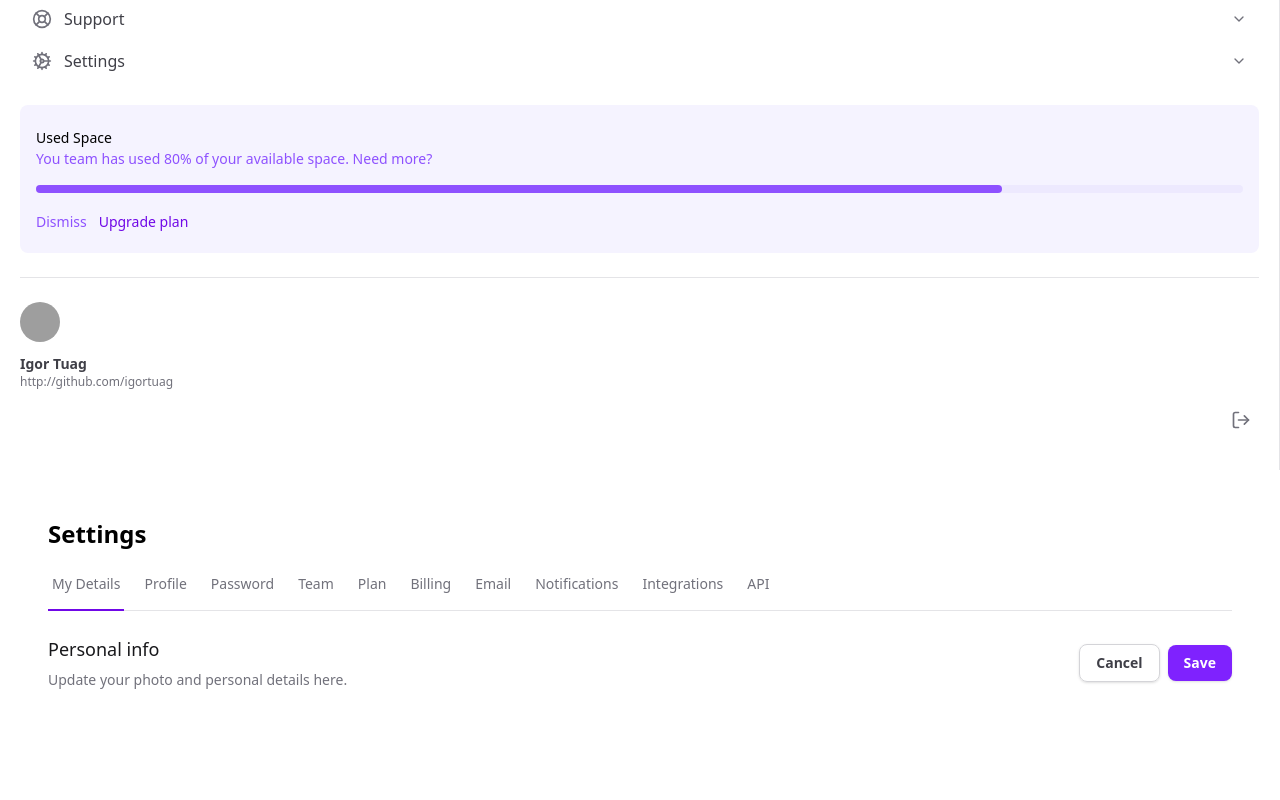
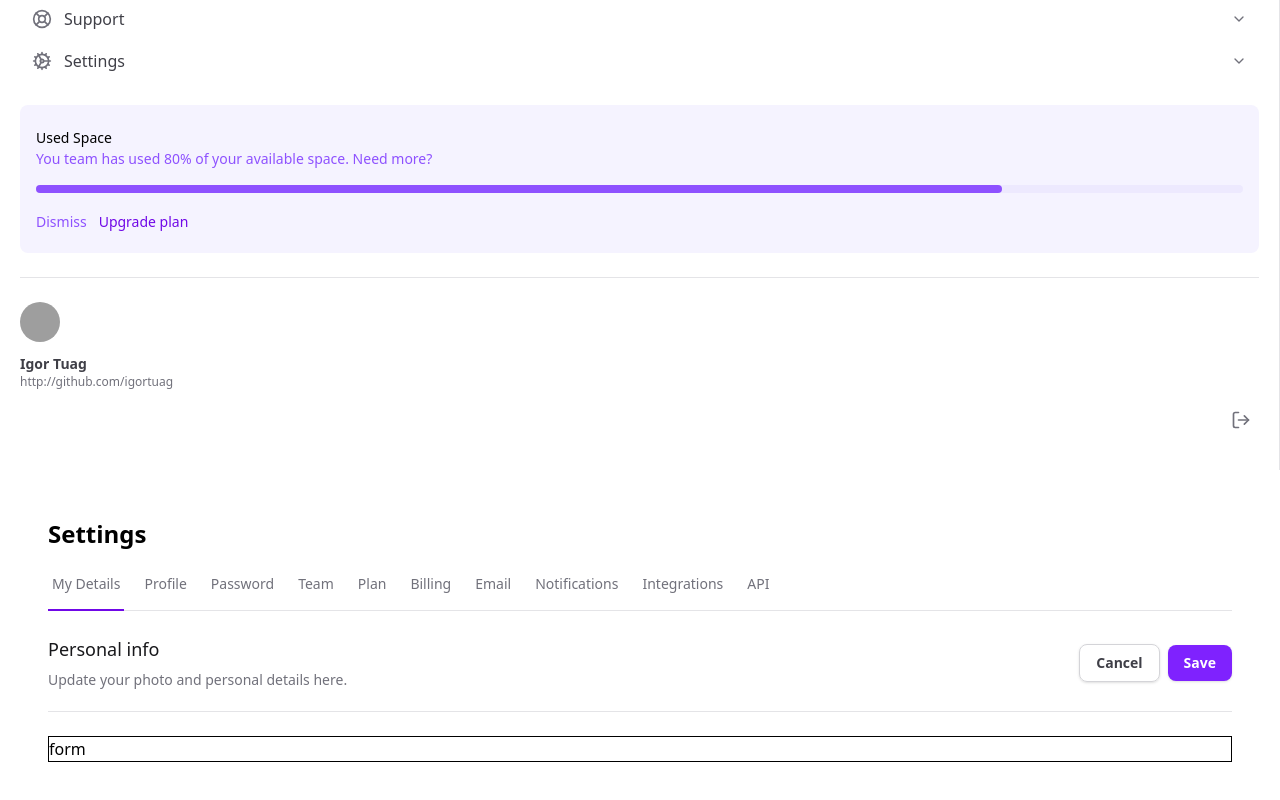
Before and after one commit to igortuag/tailwind-next, a Next.js app: page / in a window 1280 px wide. Shown: the part 425-1225 px from the top of the page. Before the commit the page ends 1180 px from the top, so only its background shows below. Built offline with nearby package versions, Linux system fonts and the light colour scheme; grey boxes are pictures that could not be loaded.

Commit message:
feat: enhance layout of settings form for improved structure and styling

```diff
--- a/src/app/page.tsx
+++ b/src/app/page.tsx
@@ -8,7 +8,7 @@ export default function Home() {
       <SettingsTabs />
 
       <div className="mt-6 flex flex-col">
-        <div className="flex justify-between items-center">
+        <div className="flex justify-between pb-5 items-center border-b border-zinc-200">
           <div className="space-y-1">
             <h2 className="text-lg font-medium text-zinc-900">Personal info</h2>
             <span className="text-sm text-zinc-500">
@@ -32,7 +32,9 @@ export default function Home() {
           </div>
         </div>
 
-        <form id="settings-form"></form>
+        <form id="settings-form" className="mt-6 flex flex-col w-full border">
+          form
+        </form>
       </div>
     </div>
   );
```
